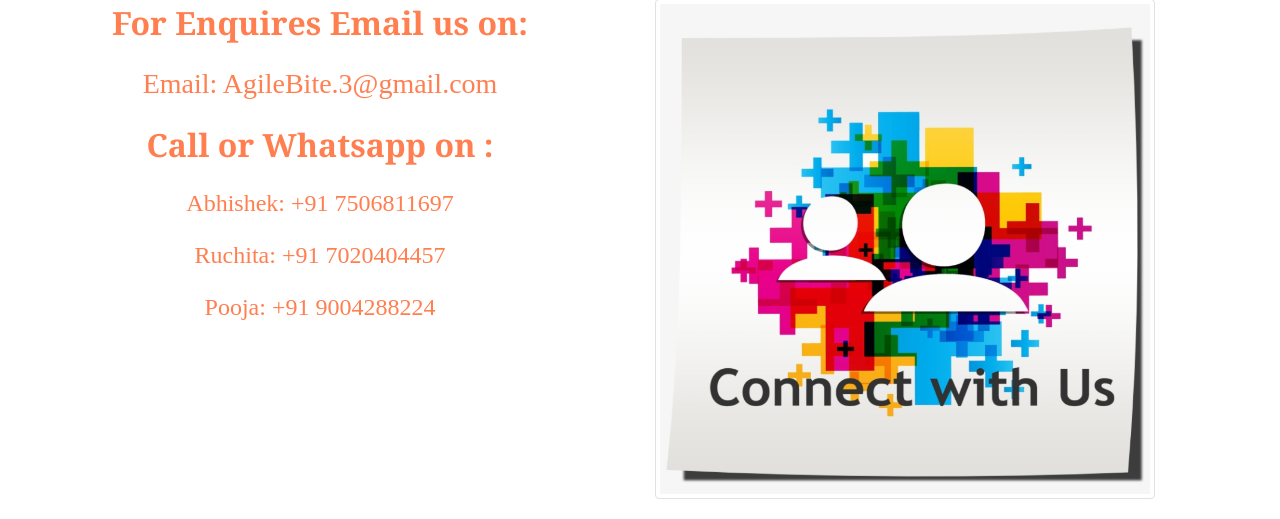
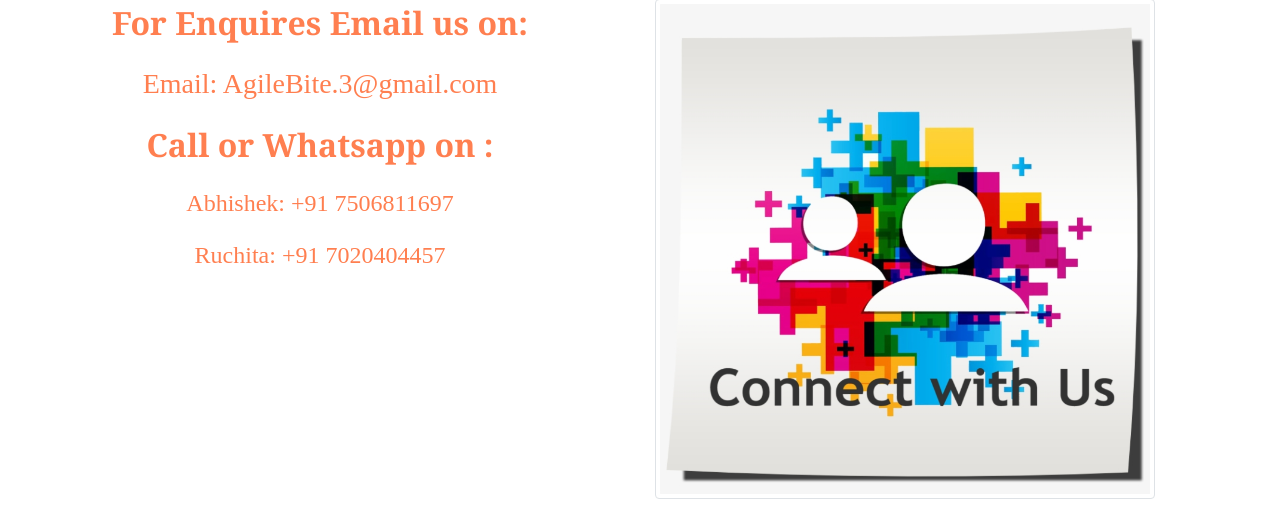
Before and after one commit to AgileBite/AgileBite-website, a Flask app: page / in a window 1280 px wide. Shown: the part 2617-3136 px from the top of the page. Run offline with Flask 2, Linux system fonts and the light colour scheme; some libraries are stand-ins or nearby versions.

Commit message:
removed pooja

```diff
--- a/templates/index.html
+++ b/templates/index.html
@@ -93,7 +93,6 @@
                         <p class="text-center" style="font-size:200%;color:#FF7F50;font-weight: bold; font-family:Georgia, 'Times New Roman', Times, serif;"> Call or Whatsapp on : </p>
                         <p class="text-center" style="font-size:150%;color:#FF7F50;font-family: 'Times New Roman', Times, serif;"> Abhishek: +91 7506811697</p>
                         <p class="text-center" style="font-size:150%;color:#FF7F50;font-family:'Times New Roman', Times, serif;"> Ruchita: +91 7020404457</p>
-                        <p class="text-center" style="font-size:150%;color:#FF7F50;font-family:'Times New Roman', Times, serif;"> Pooja: +91 9004288224</p>
                     </div>
                  <!--Code for a contact us form for future reference -->
                 <!-- <div class="col">
```
